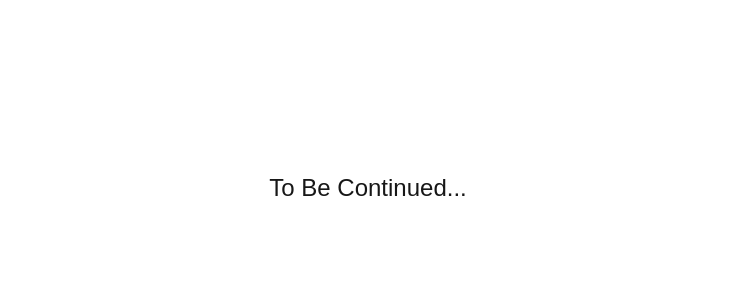
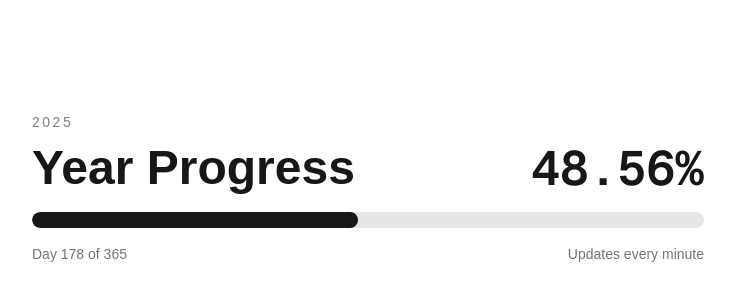
Before and after one commit to west5hell/westshell, a Next.js app: page / in a window 1280 px wide. Shown: the part 212-512 px from the top of the page, without its empty margins (272-1007 px from the left). Built offline with nearby package versions, Linux system fonts and the light colour scheme.

Commit message:
year progress bar

```diff
--- a/app/page.tsx
+++ b/app/page.tsx
@@ -1,9 +1,72 @@
-import Image from "next/image";
+"use client";
+
+import { useEffect, useMemo, useState } from "react";
+
+function getYearProgress(now: Date) {
+  const year = now.getFullYear();
+  const start = new Date(year, 0, 1);
+  const end = new Date(year + 1, 0, 1);
+  const elapsed = now.getTime() - start.getTime();
+  const duration = end.getTime() - start.getTime();
+
+  return {
+    year,
+    day: Math.floor(elapsed / 86_400_000) + 1,
+    daysInYear: Math.round(duration / 86_400_000),
+    percent: Math.min(100, Math.max(0, (elapsed / duration) * 100)),
+  };
+}
 
 export default function Home() {
+  const [now, setNow] = useState<Date | null>(null);
+
+  useEffect(() => {
+    setNow(new Date());
+
+    const interval = window.setInterval(() => {
+      setNow(new Date());
+    }, 60_000);
+
+    return () => window.clearInterval(interval);
+  }, []);
+
+  const progress = useMemo(() => (now ? getYearProgress(now) : null), [now]);
+  const percent = progress ? progress.percent : 0;
+
   return (
-    <div className="flex items-center justify-center min-h-screen">
-      <h1 className="text-2xl">To Be Continued...</h1>
+    <div className="flex min-h-screen items-center justify-center bg-background px-6 py-16 text-foreground">
+      <main className="w-full max-w-2xl">
+        <p className="mb-3 text-sm font-medium uppercase tracking-[0.18em] text-foreground/55">
+          {progress ? progress.year : "This year"}
+        </p>
+        <div className="mb-5 flex flex-wrap items-end justify-between gap-3">
+          <h1 className="text-3xl font-semibold sm:text-5xl">Year Progress</h1>
+          <p className="font-mono text-3xl font-semibold tabular-nums sm:text-5xl">
+            {progress ? `${percent.toFixed(2)}%` : "--.--%"}
+          </p>
+        </div>
+        <div
+          aria-label="Year progress"
+          aria-valuemax={100}
+          aria-valuemin={0}
+          aria-valuenow={Number(percent.toFixed(2))}
+          className="h-4 overflow-hidden rounded-full bg-foreground/10"
+          role="progressbar"
+        >
+          <div
+            className="h-full rounded-full bg-foreground transition-[width] duration-700 ease-out"
+            style={{ width: `${percent}%` }}
+          />
+        </div>
+        <div className="mt-4 flex flex-wrap justify-between gap-2 text-sm text-foreground/60">
+          <span>
+            {progress
+              ? `Day ${progress.day} of ${progress.daysInYear}`
+              : "Calculating"}
+          </span>
+          <span>{progress ? "Updates every minute" : ""}</span>
+        </div>
+      </main>
     </div>
   );
 }
```
